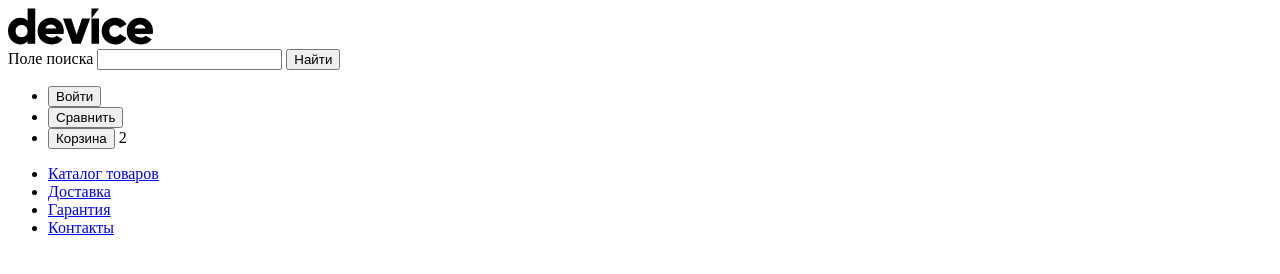
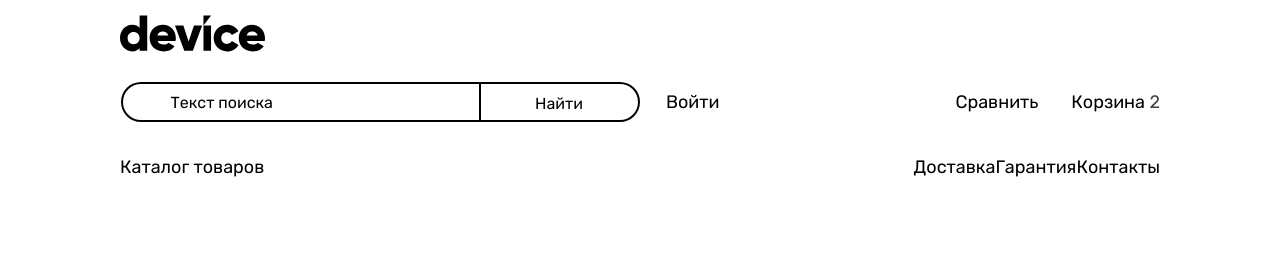
Before and after one commit to Ekaterina72/2018235-device-34, a plain HTML site: page index.html in a window 1280 px wide. Drawn offline with Linux system fonts and the light colour scheme.

Commit message:
adds header position and header-searching-form-styles

```diff
--- a/index.html
+++ b/index.html
@@ -8,7 +8,9 @@
   </head>
 
   <body>
-    <header class="page-header">
+    <header class="header container header_position">
+      <div class="container">
+        <div class="header__container">
           <a class="header-logo-link">
             <svg class="header-logo" width="145" height="37" aria-label="hidden" focusable="false" viewBox="0 0 145 37"
               xmlns="http://www.w3.org/2000/svg">
@@ -17,43 +19,53 @@
                 fill="#000" />
               <path d="M83.46.39v10.1l7.6-10.1h-7.6Z" />
             </svg>
+            <span class="visually-hidden">Логотип Девайс.</span>
           </a>
-
+          <div class="header_middle-section">
             <form class="searching-form" action="post" method="#">
               <label class="visually-hidden" for="searching-form-input">Поле поиска</label>
-        <input class="input" type="search" name="searching-form-input" id="searching-form-input">
-        <button class="searching-form-button" type="submit">Найти</button>
+              <input class="searching-form__input" type="search" name="searching-form-input" id="searching-form-input"
+                placeholder="Текст поиска">
+              <button class="searching-form__button" type="submit">Найти</button>
             </form>
-      <ul class="user-navigation">
-        <li class="user-navigation__item user-item">
-          <button class="user-item__cell enter">Войти</button>
+            <ul class="header__navigation_user navigation list-reset">
+              <li class="navigation__item navigation__item_user">
+                <a class="navigation__link navigation__link_user navigation__link_user_enter" href="#">Войти</a>
               </li>
-        <li class="user-navigation__item user-item">
-          <button class="user-item__cell compare">Сравнить</button>
+              <li class="navigation__item navigation__item_user">
+                <a class="navigation__link navigation__link_user navigation__link_user_compare" href="#">Сравнить</a>
               </li>
-        <li class="user-navigation__item user-item">
-          <button class="user-item__cell cart">Корзина</button>
+              <li class="navigation__item navigation__item_user">
+                <button class="navigation__link navigation__link_user navigation__link_user_cart">Корзина</button>
                 <span class="cart-value">2</span>
               </li>
             </ul>
+          </div>
           <nav class="navigation">
-        <ul class="navigation-list">
-          <li class="navigation-list__item">
-            <a class="navigation-list__link" href="#">Каталог товаров</a>
+            <ul class="header__navigation_main navigation list-reset">
+              <li class="navigation__item navigation__item_main">
+                <a class="navigation__link navigation__link_main" href="#">Каталог товаров</a>
               </li>
-          <li class="navigation-list__item">
-            <a class="navigation-list__link" href="#">Доставка</a>
+              <li class="navigation__item navigation__item_main">
+                <a class="navigation__link navigation__link_main" href="#">Доставка</a>
               </li>
-          <li class="navigation-list__item">
-            <a class="navigation-list__link" href="#">Гарантия</a>
+              <li class="navigation__item navigation__item_main">
+                <a class="navigation__link navigation__link_main" href="#">Гарантия</a>
               </li>
-          <li class="navigation-list__item">
-            <a class="navigation-list__link" href="#">Контакты</a>
+              <li class="navigation__item navigation__item_main">
+                <a class="navigation__link navigation__link_main" href="#">Контакты</a>
               </li>
             </ul>
           </nav>
+        </div>
+      </div>
+    </header>
+    <main class="main-index">
+      <section class="promo">
 
-    </header>
+      </section>
+    </main>
+    <footer class="footer"></footer>
 
 
 
--- a/styles/styles.css
+++ b/styles/styles.css
@@ -10,7 +10,7 @@
   font-family: "Rubik";
   font-weight: 400;
   font-style: normal;
-  src: url("../fonts/raleway/rubik-400.woff2") format("woff2");
+  src: url("../fonts/rubik/rubik-400.woff2") format("woff2");
   font-display: swap;
 }
 
@@ -18,6 +18,170 @@
   font-family: "Rubik";
   font-weight: 700;
   font-style: normal;
-  src: url("../fonts/raleway/rubik-700.woff2") format("woff2");
+  src: url("../fonts/rubik/rubik-700.woff2") format("woff2");
   font-display: swap;
 }
+
+html {
+  height: 100%;
+}
+
+:root {
+  --basic-color-white: #ffffff;
+  --basic-color-light: #f0f0f0;
+  --basic-color-light-grey: #ebebeb;
+  --basic-color-grey: #dcdcdc;
+  --basic-color-dark: #444444;
+  --basic-color-black: #000000;
+  --accent-color-light-yellow: #ffe17f;
+  --accent-color-bright-yellow: #ffc700;
+  --accent-color-violet: #af4fff;
+  --error-message-color: #ff3d3d;
+  --warning-message-color: #fd912e;
+  --success-message-color: #08af00;
+  --main-container: 1160px;
+}
+
+body {
+  margin: 0;
+  padding: 0;
+  display: flex;
+  flex-direction: column;
+  height: 100%;
+  font-family: "Rubik", sans-serif;
+  font-size: 18px;
+  line-height: 30px;
+  color: var(--basic-color-dark);
+  background-color: var(--basic-color-white);
+}
+
+.visually-hidden {
+  position: absolute;
+  width: 1px;
+  height: 1px;
+  margin: -1px;
+  padding: 0;
+  border: 0;
+  clip: rect(0 0 0 0);
+  overflow: hidden;
+}
+
+.container {
+  width: var(--main-container);
+  margin: 0 auto;
+}
+
+/* header */
+
+.header_position {
+  position: absolute;
+  top: 15px;
+  width: 100%;
+}
+
+.header__container {
+  padding: 0 60px;
+  display: grid;
+  gap: 30px;
+  box-sizing: border-box;
+}
+
+.header-logo {
+  display: block;
+}
+
+.header_middle-section {
+  display: grid;
+  grid-template-columns: 520px auto;
+  gap: 26px;
+  align-items: center;
+}
+
+.searching-form {
+  display: flex;
+  justify-content: center;
+}
+
+.searching-form__input {
+  padding: 10px 15px 10px 48px;
+  width: 359px;
+  height: 40px;
+  font-family: inherit;
+  font-weight: 400;
+  font-size: 16px;
+  line-height: 20px;
+  color: var(--basic-color-black);
+  border: 2px solid var(--basic-color-black);
+  border-right: 1px solid var(--basic-color-black);
+  border-radius: 50px 0 0 50px;
+  box-sizing: border-box;
+  background-color: transparent;
+}
+
+.searching-form__input::placeholder {
+  font: inherit;
+  color: var(--basic-color-black);
+}
+
+.searching-form__button {
+  width: 160px;
+  height: 40px;
+  padding: 10px;
+  text-align: center;
+  font-family: inherit;
+  font-weight: 400;
+  font-size: 16px;
+  line-height: 20px;
+  color: var(--basic-color-black);
+  border: 2px solid var(--basic-color-black);
+  border-left: 1px solid var(--basic-color-black);
+  border-radius: 0 50px 50px 0;
+  box-sizing: border-box;
+  background-color: transparent;
+  cursor: pointer;
+}
+
+
+.navigation {
+  display: flex;
+  flex-wrap: wrap;
+  justify-content: end;
+  align-items: center;
+  width: 100%;
+}
+
+.header__navigation_user {
+  gap: 33px;
+}
+
+.list-reset {
+  margin: 0;
+  padding: 0;
+  list-style-type: none;
+}
+
+.navigation__item:first-child {
+  margin-right: auto;
+}
+
+.navigation__link {
+  text-decoration: none;
+  color: var(--basic-color-black);
+}
+
+.navigation__link_user {
+  padding: 0;
+  font: inherit;
+  background-color: transparent;
+  border: none;
+  cursor: pointer;
+
+}
+
+
+
+/* main-index */
+
+.main-index {
+  flex-grow: 1;
+}
```
Lines whose indentation alone changed are shown as unchanged.
